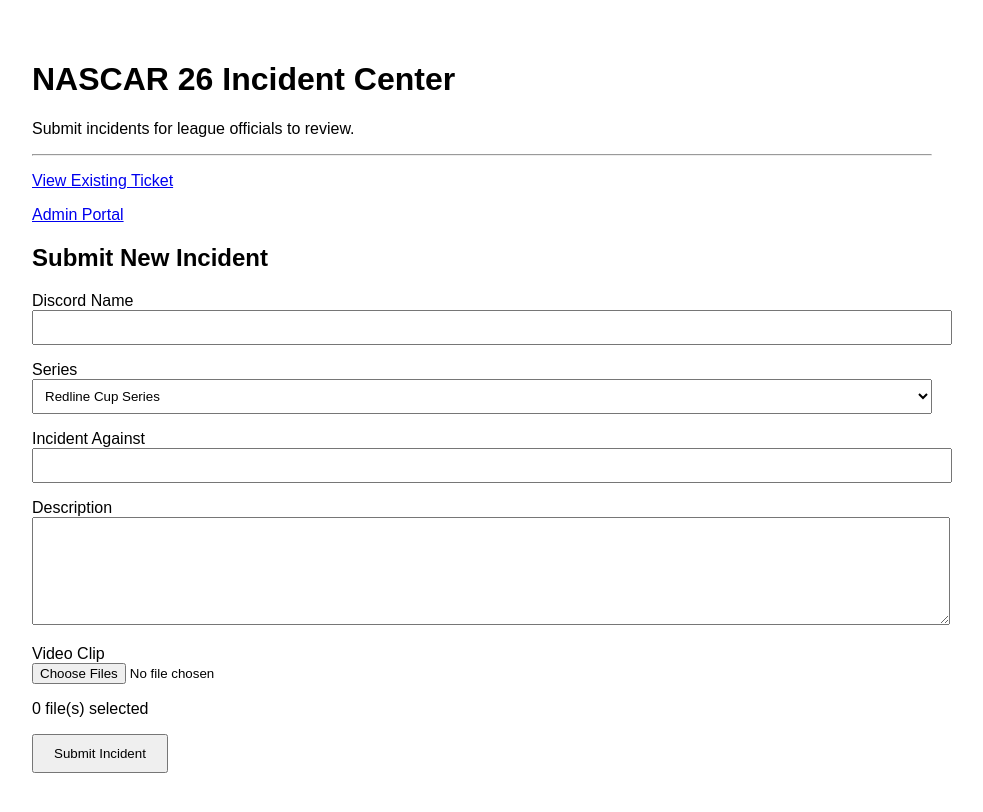
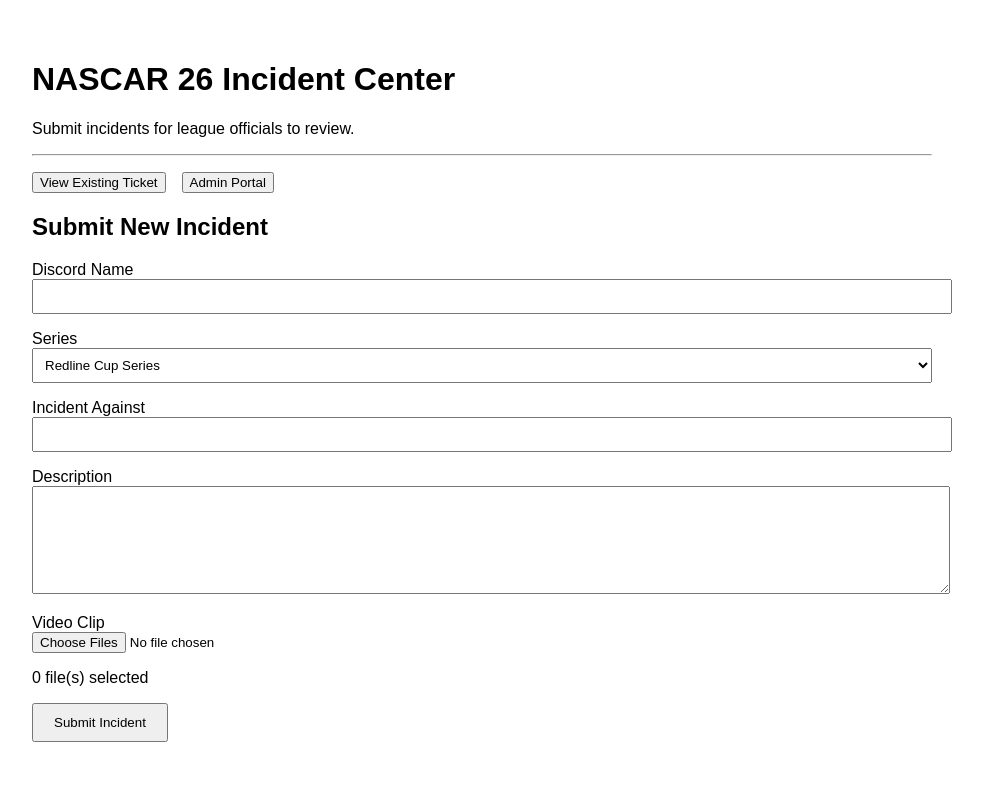
Before and after one commit to msucomets3/nascar26-incident-center, a Next.js app: page / in a window 1280 px wide. Shown: the whole page, without its empty margins (158-1141 px from the left). Built offline with nearby package versions, Linux system fonts and the light colour scheme; no server answers.

Commit message:
Secure admin login

```diff
--- /dev/null
+++ b/app/api/admin-login/route.ts
@@ -0,0 +1,26 @@
+import { NextResponse } from "next/server";
+
+export async function POST(
+  request: Request
+) {
+  const body =
+    await request.json();
+
+  if (
+    body.code ===
+    process.env.ADMIN_ACCESS_CODE
+  ) {
+    return NextResponse.json({
+      success: true,
+    });
+  }
+
+  return NextResponse.json(
+    {
+      success: false,
+    },
+    {
+      status: 401,
+    }
+  );
+}
--- a/app/page.tsx
+++ b/app/page.tsx
@@ -81,17 +81,26 @@ alert(
       </p>
 
       <hr />
-      <p>
+      <div
+  style={{
+    display: "flex",
+    gap: "1rem",
+    marginTop: "1rem",
+    marginBottom: "1rem",
+  }}
+>
   <a href="/tickets">
-    View Existing Ticket
+    <button>
+      View Existing Ticket
+    </button>
   </a>
-</p>
 
-<p>
   <a href="/admin-login">
-    Admin Portal
+    <button>
+      Admin Portal
+    </button>
   </a>
-</p>
+</div>
 
       <h2>Submit New Incident</h2>
 
```
Also changed, not shown: app/admin-login/page.tsx (+20 -6 lines), app/admin/page.tsx (+12 -0 lines).
